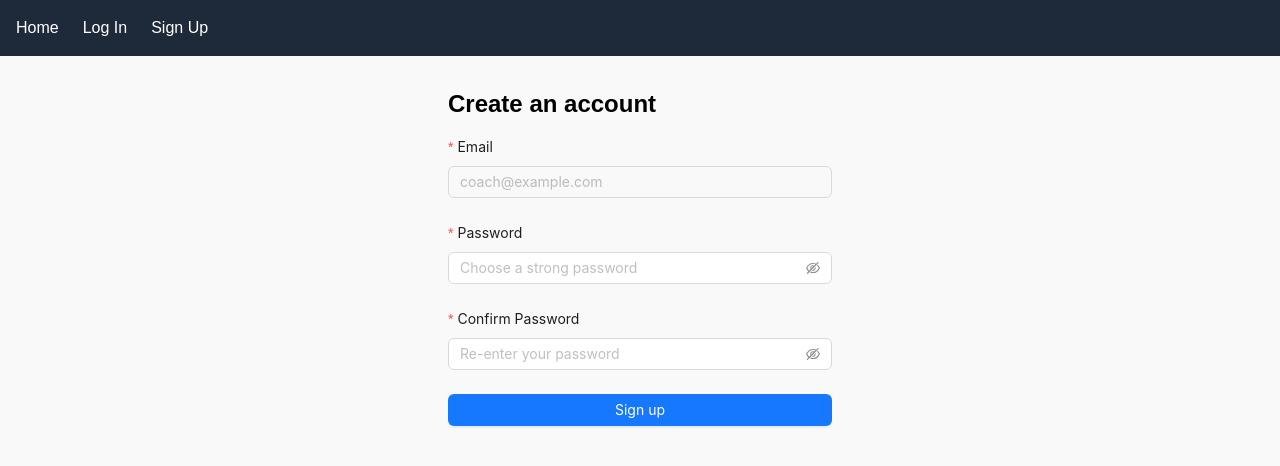
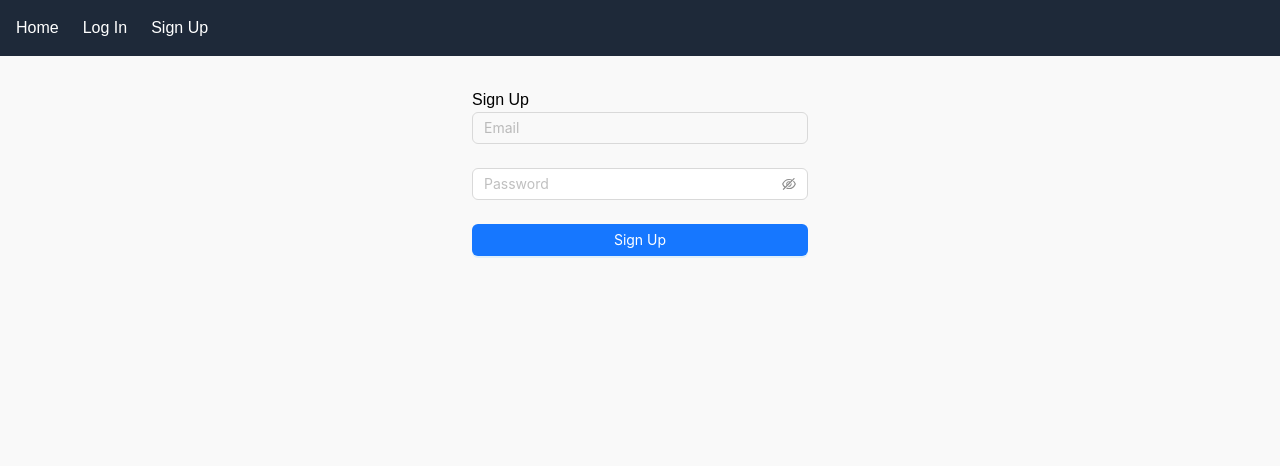
Before and after one commit to DrakeDamon/recruit-reveal-poc, a Next.js app in the folder recruit-reveal-frontend-next/: page /auth/signup in a window 1280 px wide. Shown: the top 466 px of the page. Built offline with nearby package versions, Linux system fonts and the light colour scheme; no server answers.

Commit message:
fixed file structure in api folder

```diff
--- a/recruit-reveal-frontend-next/src/app/api/auth/[...nextauth]/register.ts
+++ /dev/null
@@ -1,51 +0,0 @@
-// src/app/api/auth/register/route.ts
-
-import { NextResponse } from 'next/server';
-import bcrypt from 'bcrypt';
-import { prisma } from '../../../../../lib/prisma';
-
-export async function POST(request: Request) {
-  // 1. Read raw text so we can inspect it
-  const raw = await request.text();
-  console.log('[register] raw request body:', raw);
-
-  // 2. Parse JSON manually to catch any errors
-  let data: { email?: string; password?: string };
-  try {
-    data = JSON.parse(raw);
-  } catch (err) {
-    console.error('[register] JSON parse error:', err);
-    return NextResponse.json({ error: 'Invalid JSON' }, { status: 400 });
-  }
-  console.log('[register] parsed JSON:', data);
-
-  const { email, password } = data;
-  if (!email || !password) {
-    console.log('[register] missing email or password');
-    return NextResponse.json(
-      { error: 'Email and password are required' },
-      { status: 400 }
-    );
-  }
-
-  try {
-    // 3. Check for existing user
-    const existing = await prisma.user.findUnique({ where: { email } });
-    console.log('[register] existing user lookup:', existing);
-    if (existing) {
-      return NextResponse.json({ error: 'User already exists' }, { status: 409 });
-    }
-
-    // 4. Hash & create
-    const hashed = await bcrypt.hash(password, 10);
-    const user = await prisma.user.create({
-      data: { email, password_hash: hashed },
-    });
-    console.log('[register] created user:', user.id);
-
-    return NextResponse.json({ ok: true });
-  } catch (err) {
-    console.error('[register] Server error:', err);
-    return NextResponse.json({ error: 'Server error' }, { status: 500 });
-  }
-}
--- /dev/null
+++ b/recruit-reveal-frontend-next/src/app/api/register/route.ts
@@ -0,0 +1,42 @@
+// src/app/api/register/route.ts
+import { NextRequest, NextResponse } from 'next/server';
+import bcrypt from 'bcrypt';
+import { PrismaClient } from '@prisma/client';
+
+const prisma = new PrismaClient();
+
+export async function POST(request: NextRequest) {
+  try {
+    const body = await request.json();  // Parse as JSON
+    console.log('Parsed body:', body);  // Debug: Log the parsed JSON object
+
+    const { email, password } = body;
+
+    if (!email || !password) {
+      return NextResponse.json({ message: 'Missing email or password' }, { status: 400 });
+    }
+
+    // Check if user exists
+    const existingUser = await prisma.user.findUnique({ where: { email } });
+    if (existingUser) {
+      return NextResponse.json({ message: 'User already exists' }, { status: 409 });
+    }
+
+    // Hash password
+    const hashedPassword = await bcrypt.hash(password, 10);
+
+    // Create user
+    const user = await prisma.user.create({
+      data: {
+        email,
+        password: hashedPassword,
+      },
+    });
+
+    console.log('Created user:', user);  // Debug: Confirm creation
+    return NextResponse.json({ message: 'User created successfully' }, { status: 201 });
+  } catch (error) {
+    console.error('Registration error:', error);
+    return NextResponse.json({ message: 'Internal server error: ' + (error.message || 'Unknown') }, { status: 500 });  // Include error for debugging
+  }
+}
--- a/recruit-reveal-frontend-next/src/app/auth/signup/page.tsx
+++ b/recruit-reveal-frontend-next/src/app/auth/signup/page.tsx
@@ -1,76 +1,54 @@
-// src/app/auth/signup/page.tsx
 'use client';
 
-import React, { useState } from 'react';
-import { Button, Form, Input, message } from 'antd';
+import { Form, Input, Button, message } from 'antd';
 import { useRouter } from 'next/navigation';
+import React from 'react';
 
-export default function SignupPage() {
-  const [loading, setLoading] = useState(false);
+const SignupPage: React.FC = () => {
   const router = useRouter();
+  const [form] = Form.useForm();
 
-  interface FormValues {
-    email: string;
-    password: string;
-    confirmPassword: string;
-  }
+  const onFinish = async (values: { email: string; password: string }) => {
+    try {
+      const response = await fetch('/api/register', {
+        method: 'POST',
+        headers: {
+          'Content-Type': 'application/json',
+        },
+        body: JSON.stringify(values),
+      });
 
-  const onFinish = async (values: FormValues) => {
-    if (values.password !== values.confirmPassword) {
-      message.error('Passwords do not match');
-      return;
-    }
-    setLoading(true);
-    try {
-      const res = await fetch('/api/auth/register', {
-        method: 'POST',
-        headers: { 'Content-Type': 'application/json' },
-        body: JSON.stringify({ email: values.email, password: values.password }),
-      });
-      if (res.ok) {
-        message.success('Account created! You can now log in.');
+      if (response.ok) {
+        message.success('Account created! Redirecting to login...');
         router.push('/auth/login');
       } else {
-        const data = await res.json();
-        message.error(data.error || 'Registration failed');
+        const errorData = await response.json();
+        message.error(errorData.message || 'Registration failed. Please try again.');
       }
-    } catch (err) {
-      message.error('Registration error');
+    } catch (error) {
+      console.error('Signup error:', error);
+      message.error('An unexpected error occurred.');
     }
-    setLoading(false);
   };
 
   return (
-    <div className="max-w-md mx-auto p-8">
-      <h1 className="text-2xl font-bold mb-4">Create an account</h1>
-      <Form onFinish={onFinish} layout="vertical">
-        <Form.Item
-          name="email"
-          label="Email"
-          rules={[{ required: true, message: 'Please enter your email' }]}
-        >
-          <Input type="email" placeholder="coach@example.com" />
+    <div style={{ maxWidth: 400, margin: 'auto', padding: '2rem' }}>
+      <h2>Sign Up</h2>
+      <Form form={form} onFinish={onFinish} layout="vertical">
+        <Form.Item name="email" rules={[{ required: true, message: 'Email is required' }, { type: 'email', message: 'Invalid email' }]}>
+          <Input placeholder="Email" />
         </Form.Item>
-        <Form.Item
-          name="password"
-          label="Password"
-          rules={[{ required: true, message: 'Please enter a password' }]}
-        >
-          <Input.Password placeholder="Choose a strong password" />
+        <Form.Item name="password" rules={[{ required: true, message: 'Password is required' }, { min: 6, message: 'Password must be at least 6 characters' }]}>
+          <Input.Password placeholder="Password" />
         </Form.Item>
-        <Form.Item
-          name="confirmPassword"
-          label="Confirm Password"
-          dependencies={['password']}
-          hasFeedback
-          rules={[{ required: true, message: 'Please confirm your password' }]}
-        >
-          <Input.Password placeholder="Re-enter your password" />
+        <Form.Item>
+          <Button type="primary" htmlType="submit" block>
+            Sign Up
+          </Button>
         </Form.Item>
-        <Button type="primary" htmlType="submit" loading={loading} block>
-          Sign up
-        </Button>
       </Form>
     </div>
   );
-}
+};
+
+export default SignupPage;
--- a/recruit-reveal-frontend-next/src/app/page.tsx
+++ b/recruit-reveal-frontend-next/src/app/page.tsx
@@ -1,7 +1,7 @@
 // src/app/page.tsx
 import { getServerSession } from 'next-auth';
 import { redirect } from 'next/navigation';
-import { authOptions } from '../app/api/auth/[...nextauth]/route'; // Adjust the import path as necessary
+import { authOptions } from './api/auth/[...nextauth]/route'; // Adjust the import path as necessary
 import Dashboard from '../components/Dashboard'; // Adjust the import path as necessary
 
 // You can make this an async server component
```
